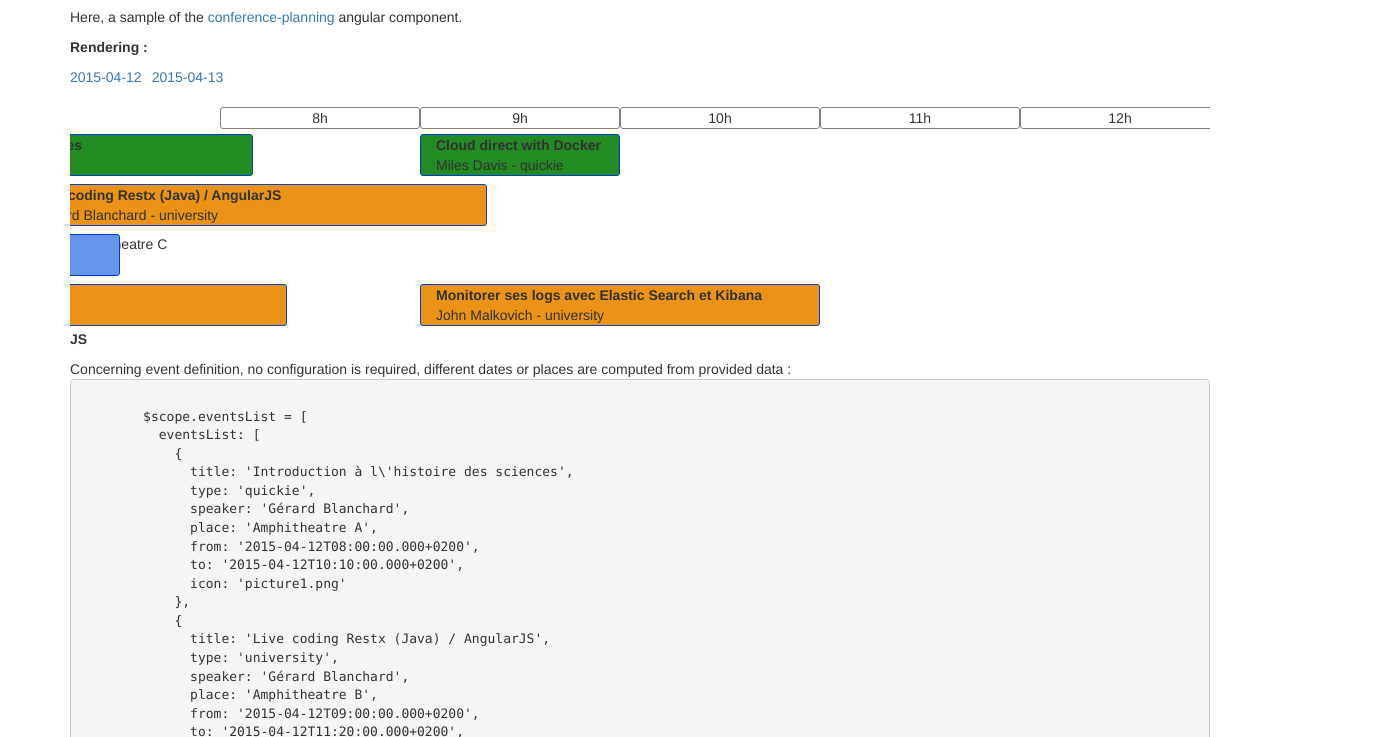
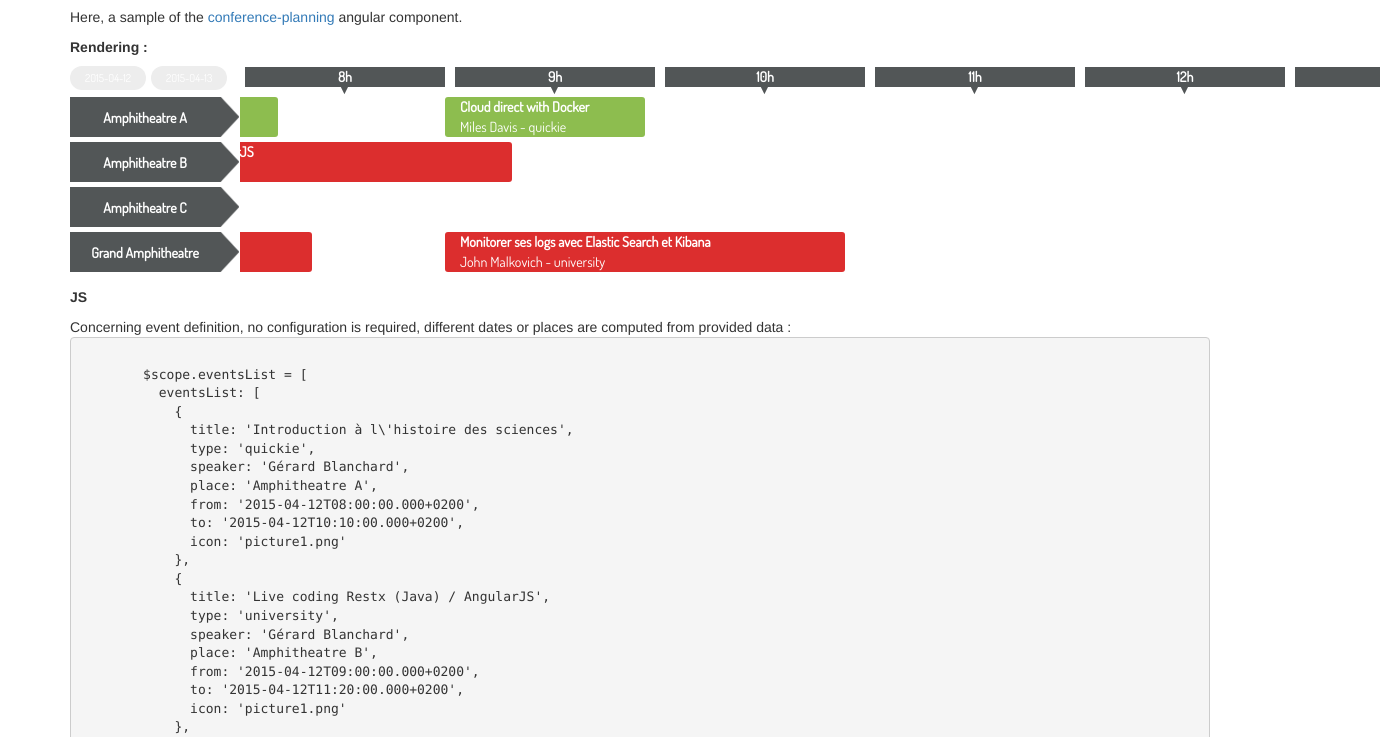
Before and after one commit to walien/angular-conference-planning, a website: page app/index.html in a window 1280 px wide. Shown: the part 63-800 px from the top of the page, 1380 px wide, since content can reach past the window. Drawn offline with nearby package versions, Linux system fonts and the light colour scheme; some packages are replaced by stand-ins of ours; files that its build step writes are made by us from their sources.

Commit message:
Skin conference planning

```diff
--- a/app/styles/ConferencePlanning.css
+++ b/app/styles/ConferencePlanning.css
@@ -1,7 +1,17 @@
+@import url(http://fonts.googleapis.com/css?family=Dosis);
+
+.container-planning {
+    position: relative;
+    font-family: 'Dosis', sans-serif;
+}
+
 .y-scrollable {
-  overflow: auto;
+  position: absolute;
+  top: 0;
   width: 100%;
   height: 100%;
+  overflow-x: auto;
+  margin-left: 170px;
 }
 
 .no-scroll {
@@ -10,36 +20,96 @@
 
 .axes-y {
   white-space: nowrap;
-  margin-left: 150px;
+  margin-bottom: 10px;
 }
 
 .axes-x {
   position: relative;
+  margin-left: -145px;
 }
 
 .date-picker {
-  padding-right: 10px;
+    border-radius: 100px;
+    padding: 5px 15px;
+    background: #ededed;
+    cursor: pointer;
+    font-size: 11px;
+    margin-right: 5px;
+}
+
+.date-picker:hover {
+    transition: 300ms;
+    background: #dc2e2e;
+}
+
+.date-picker a {
+    color: white;
 }
 
 .time-slot {
+  position: relative;
   display: inline-block;
   border-radius: 3px;
   border: 1px grey solid;
   text-align: center;
   white-space: nowrap;
+  border: none;
+  background: #525657;
+  color: white;
+  font-weight: bold;
+  border-radius: 0;
+  margin: 0 5px;
+}
+
+.time-slot:after {
+    position: absolute;
+    bottom: -13px;
+    content: '\25BC';
+    font-size: 15px;
+    color: #525657;
+      left: 92px;
 }
 
 .lane {
-  padding-bottom: 25px;
-  padding-top: 5px;
+    min-height: 40px;
+      margin: 5px 0px;
 }
 
+.col-place {
+    position: relative;
+  width: 155px;
+  height: 40px;
+  margin-top: -10px;
+  margin-bottom: 15px;
+}
+
+.col-place:first-child {
+    margin-top: -15px !important ;
+}
 .events {
   /*Nothing*/
 }
 
 .place {
+  display: block;
+  min-height: 40px;
   width: 150px;
+  padding-top: 11px;
+  background: #525657;
+  text-align: center;
+  color: white;
+  font-weight: bold;
+  z-index: 99999;
+}
+
+.arrow {
+  position: absolute;
+  display: block;
+  background: url('../images/arrow.png') no-repeat;
+  height: 40px;
+  width: 40px;
+  right: -35px;
+  top: 0;
 }
 
 .event {
--- a/app/styles/Sample.css
+++ b/app/styles/Sample.css
@@ -1,13 +1,19 @@
 .hands-on {
-  background-color: cornflowerblue;
+  background-color: #0092a1;
+  border: 0;
+    color: white;
 }
 
 .university {
-  background-color: #eb9316;
+  background-color: #dc2e2e;
+  color: white;
+    border: 0;
 }
 
 .quickie {
-  background-color: forestgreen;
+  background-color: #8dbd4f;
+    color: white;
+    border: none;
 }
 
 .event .title {
--- a/app/views/ConferencePlanning.html
+++ b/app/views/ConferencePlanning.html
@@ -1,8 +1,9 @@
-<div>
+<div class="container-planning">
 
   <span ng-repeat="date in model.dates" class="date-picker"><a href="" ng-click="loadDate(date)">{{ date }}</a></span>
 
   <br/><br/>
+
 
   <div class="y-scrollable">
 
@@ -12,12 +13,11 @@
       </div>
     </div>
 
+
     <div class="axes-x">
-
       <div ng-repeat="(place, events) in lanes" class="lane">
 
-        <span class="place">{{ place }}</span>
-        <span ng-repeat="event in events" class="event" ng-class="options.eventClasses(event)" ng-style="computeEventStyle(event)">
+        <span  data-sr="enter left, hustle 20px" ng-repeat="event in events" class="event" ng-class="options.eventClasses(event)" ng-style="computeEventStyle(event)">
 
           <div ng-transclude>
             <!--Template provided by the user is inserted here-->
@@ -31,4 +31,10 @@
 
   </div>
 
+
+        <div ng-repeat="(place, events) in lanes" class="col-place">
+            <span class="place">{{ place }}</span>
+            <span class="arrow"></span>
+        </div>
+
 </div>
```
Also changed, not shown: app/images/arrow.png (added).
